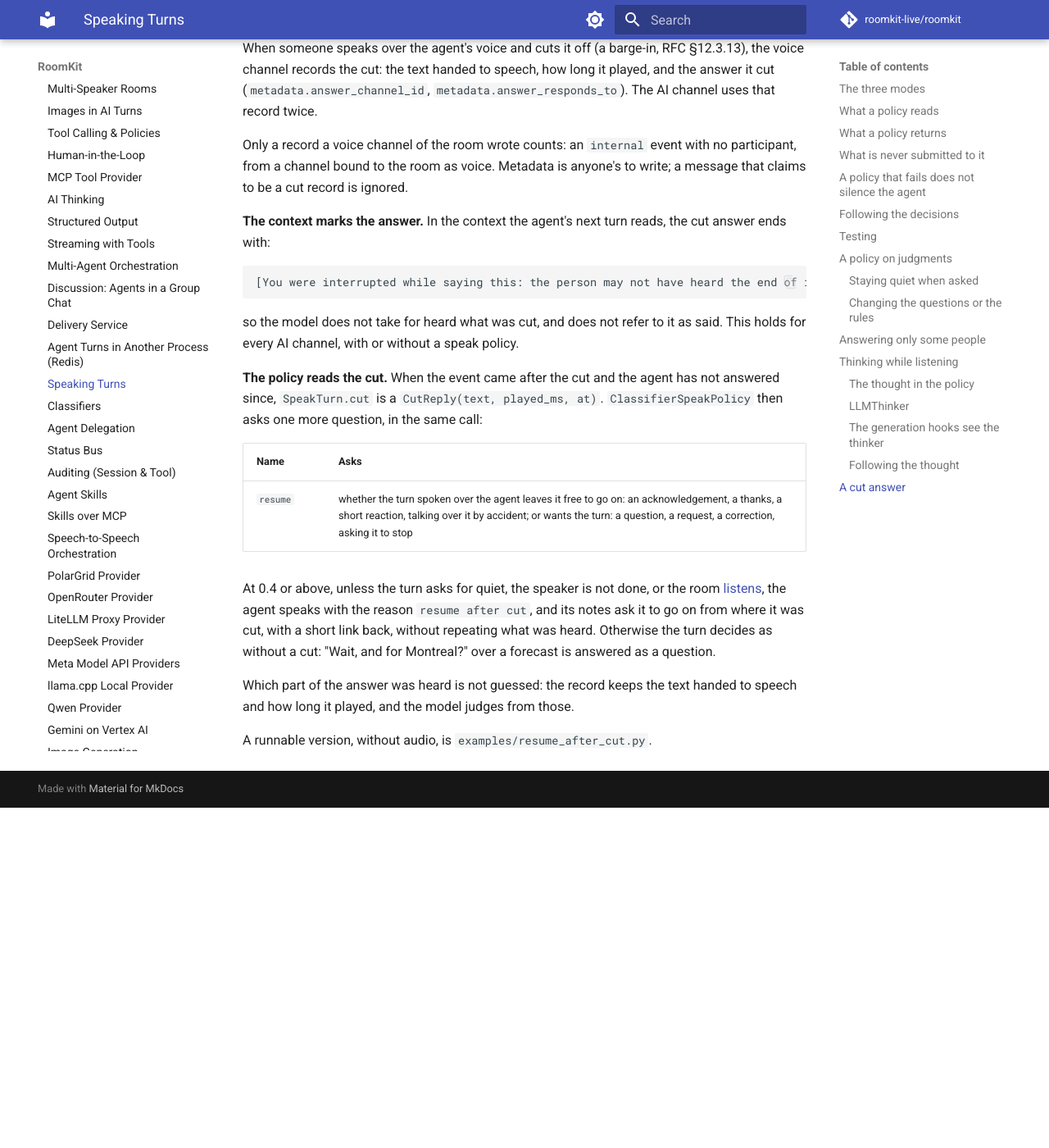
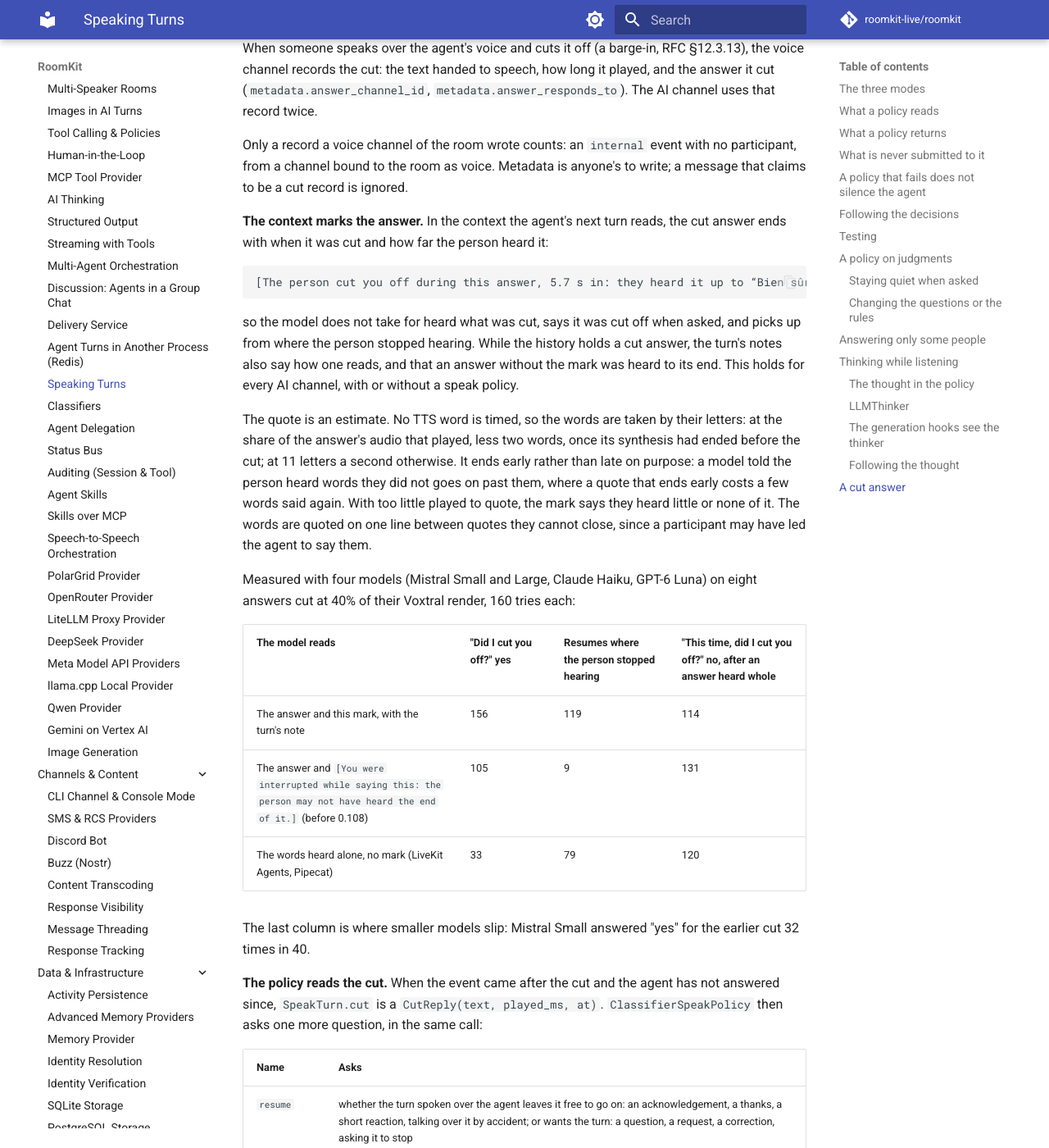
Before and after one commit to roomkit-live/roomkit-docs, an MkDocs documentation site: the page built from docs/guides/speaking-turns.md, in a window 1280 px wide and 1400 px high, scrolled down 10055 px. Shown: the whole window at 82% size. Built offline with MkDocs 1.6.1 and Material for MkDocs 9.7.7, drawn with Linux system fonts in a browser that asks for light colours; comment, search, counter and statistics services are not loaded; before the commit the page ends 11040 px from its top, so only the background shows below that; some of the changed text lies outside the part shown.

Commit message:
docs(speaking-turns, voice-interruption): a cut answer's mark quotes how far the person heard it
The mark, how its quote is estimated and why it ends early, the turn's
note while a cut answer is in the history, and what four models answered
with it, the old mark and the heard words alone. played_percentage is
recorded once the answer's synthesis ended before the cut.

````diff
--- a/docs/guides/speaking-turns.md
+++ b/docs/guides/speaking-turns.md
@@ -448,14 +448,38 @@ no participant, from a channel bound to the room as voice. Metadata is anyone's
 to write; a message that claims to be a cut record is ignored.
 
 **The context marks the answer.** In the context the agent's next turn reads,
-the cut answer ends with:
+the cut answer ends with when it was cut and how far the person heard it:
 
 ```
-[You were interrupted while saying this: the person may not have heard the end of it.]
+[The person cut you off during this answer, 5.7 s in: they heard it up to “Bien sûr ! Il y a longtemps, Québec était un village amérindien nommé” and not the rest.]
 ```
 
-so the model does not take for heard what was cut, and does not refer to it as
-said. This holds for every AI channel, with or without a speak policy.
+so the model does not take for heard what was cut, says it was cut off when
+asked, and picks up from where the person stopped hearing. While the history
+holds a cut answer, the turn's notes also say how one reads, and that an answer
+without the mark was heard to its end. This holds for every AI channel, with or
+without a speak policy.
+
+The quote is an estimate. No TTS word is timed, so the words are taken by their
+letters: at the share of the answer's audio that played, less two words, once
+its synthesis had ended before the cut; at 11 letters a second otherwise. It
+ends early rather than late on purpose: a model told the person heard words
+they did not goes on past them, where a quote that ends early costs a few words
+said again. With too little played to quote, the mark says they heard little or
+none of it. The words are quoted on one line between quotes they cannot close,
+since a participant may have led the agent to say them.
+
+Measured with four models (Mistral Small and Large, Claude Haiku, GPT-6 Luna) on
+eight answers cut at 40% of their Voxtral render, 160 tries each:
+
+| The model reads | "Did I cut you off?" yes | Resumes where the person stopped hearing | "This time, did I cut you off?" no, after an answer heard whole |
+|---|---|---|---|
+| The answer and this mark, with the turn's note | 156 | 119 | 114 |
+| The answer and `[You were interrupted while saying this: the person may not have heard the end of it.]` (before 0.108) | 105 | 9 | 131 |
+| The words heard alone, no mark (LiveKit Agents, Pipecat) | 33 | 79 | 120 |
+
+The last column is where smaller models slip: Mistral Small answered "yes" for
+the earlier cut 32 times in 40.
 
 **The policy reads the cut.** When the event came after the cut and the agent
 has not answered since, `SpeakTurn.cut` is a `CutReply(text, played_ms, at)`.
@@ -471,7 +495,8 @@ cut`, and its notes ask it to go on from where it was cut, with a short link
 back, without repeating what was heard. Otherwise the turn decides as without a
 cut: "Wait, and for Montreal?" over a forecast is answered as a question.
 
-Which part of the answer was heard is not guessed: the record keeps the text
-handed to speech and how long it played, and the model judges from those.
+The record itself does not guess which part was heard: it keeps the text handed
+to speech, how long it played, and the share of its audio when that is known.
+The quote above is estimated where the model reads it.
 
 A runnable version, without audio, is `examples/resume_after_cut.py`.
````
Also changed, not shown: docs/guides/voice-interruption.md (+4 -2 lines).
